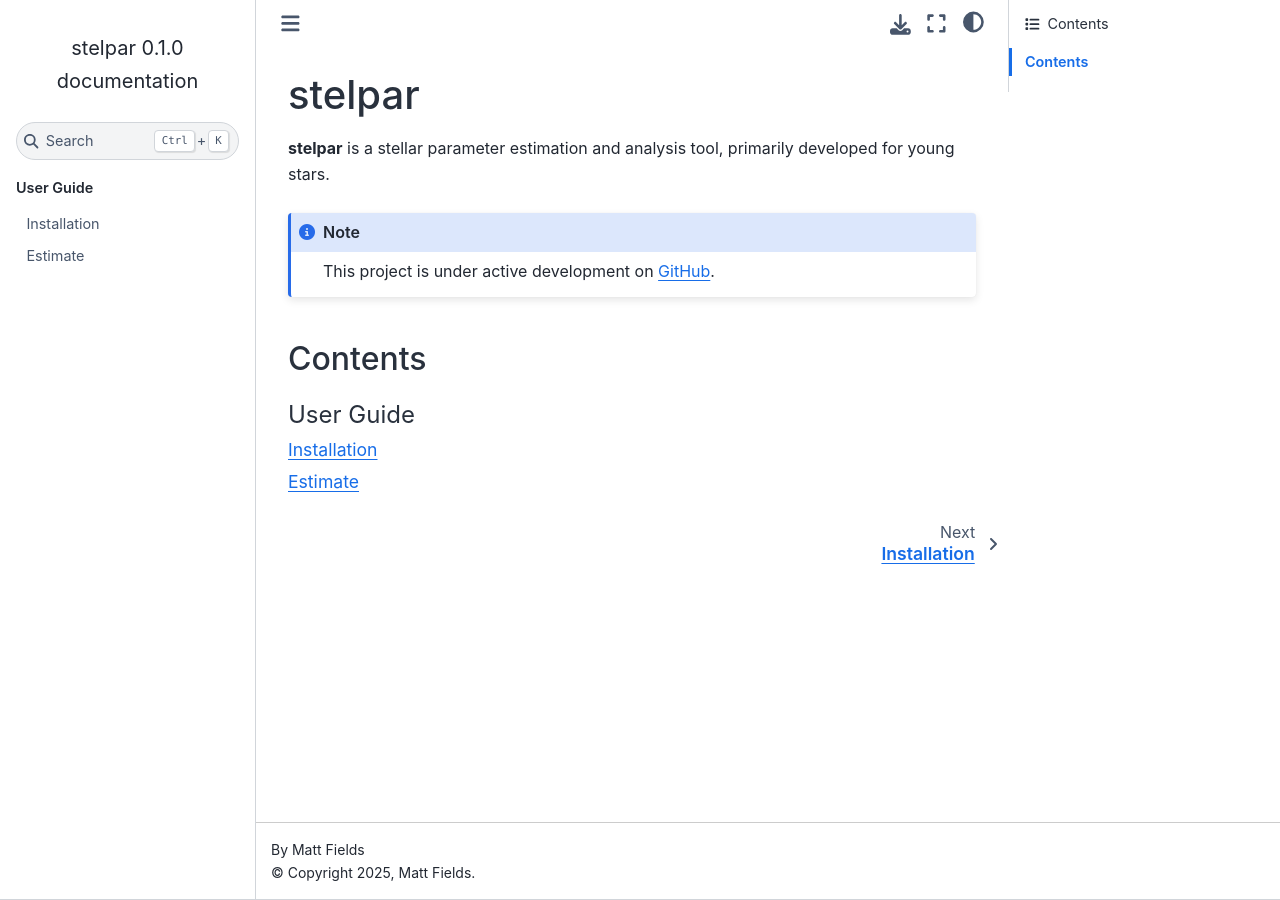
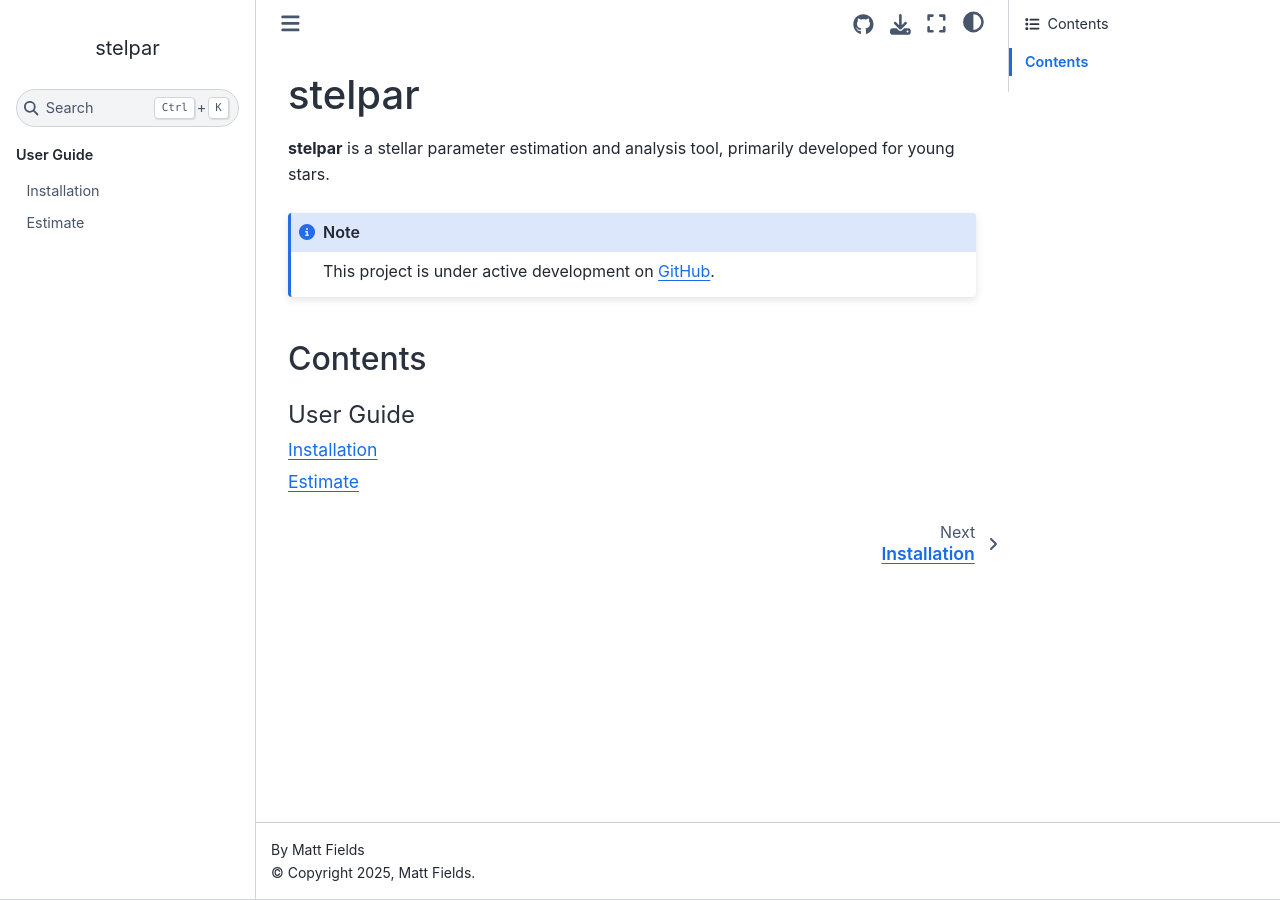
Before and after one commit to mjfields/stelpar, a Sphinx documentation site: the page built from docs/source/index.rst, in a window 1280 px wide. Built offline with Sphinx 7.4.7 and the Sphinx Book theme 1.1.4, drawn with Linux system fonts in a browser that asks for light colours; some of the changed lines change nothing that is shown.

Commit message:
edited options

```diff
--- a/docs/source/conf.py
+++ b/docs/source/conf.py
@@ -34,6 +34,21 @@ templates_path = ['templates']
 # -- Options for HTML Output -----------------------------------------------------
 
 html_theme = "sphinx_book_theme"
+html_copy_source = True
+html_show_sourcelink = True
+html_sourcelink_suffix = ""
+html_title = "stelpar"
+html_theme_options = {
+    "path_to_docs": "docs",
+    "repository_url": "https://github.com/mjfields/stelpar",
+    "repository_branch": "main",
+    "use_edit_page_button": True,
+    "use_issues_button": True,
+    "use_repository_button": True,
+    "use_download_button": True,
+}
+nb_execution_mode = "off"
+nb_execution_timeout = -1
 
 # -- Options for EPUB Output -----------------------------------------------------
 epub_show_urls = 'footnote'
```
